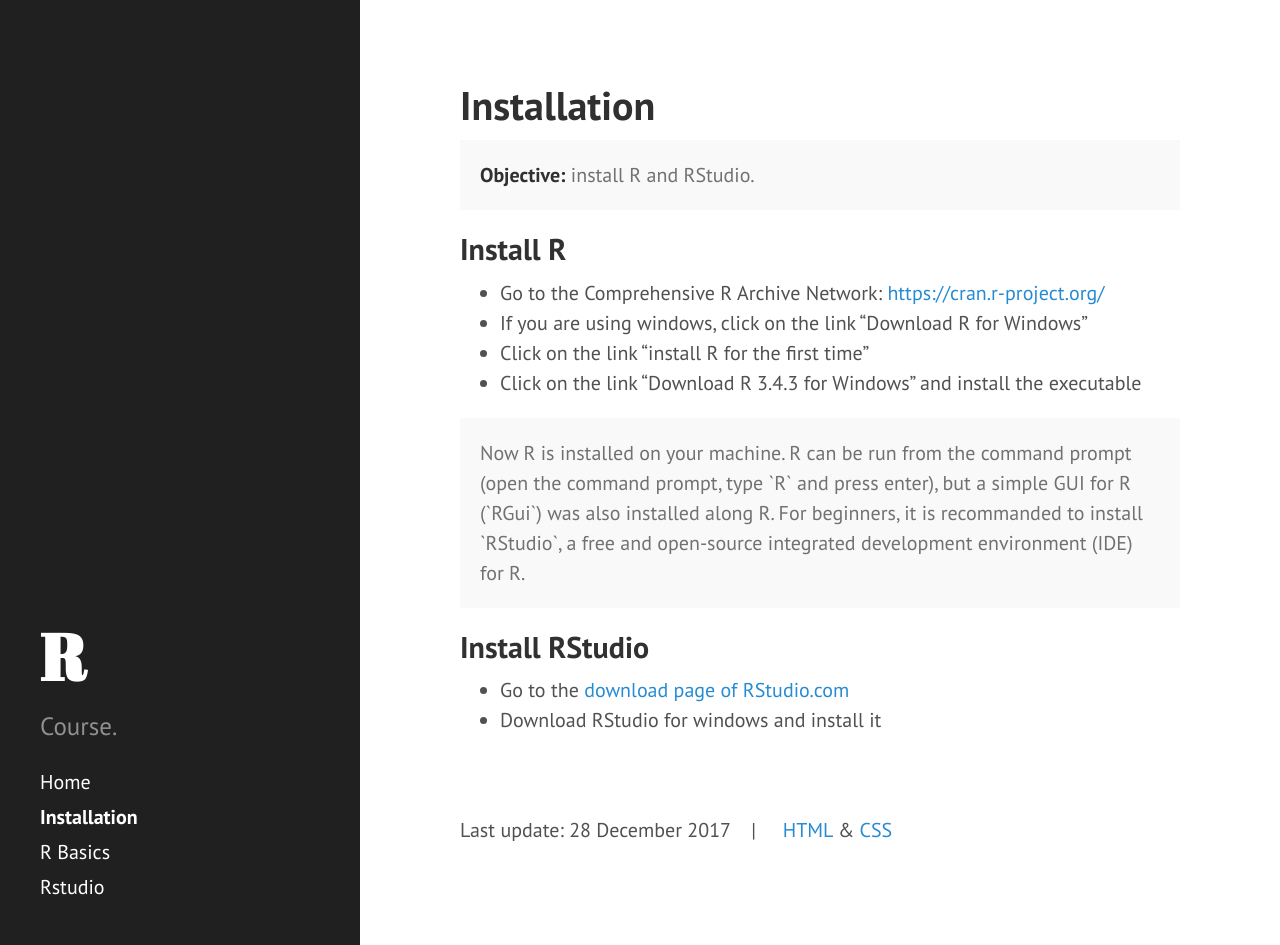
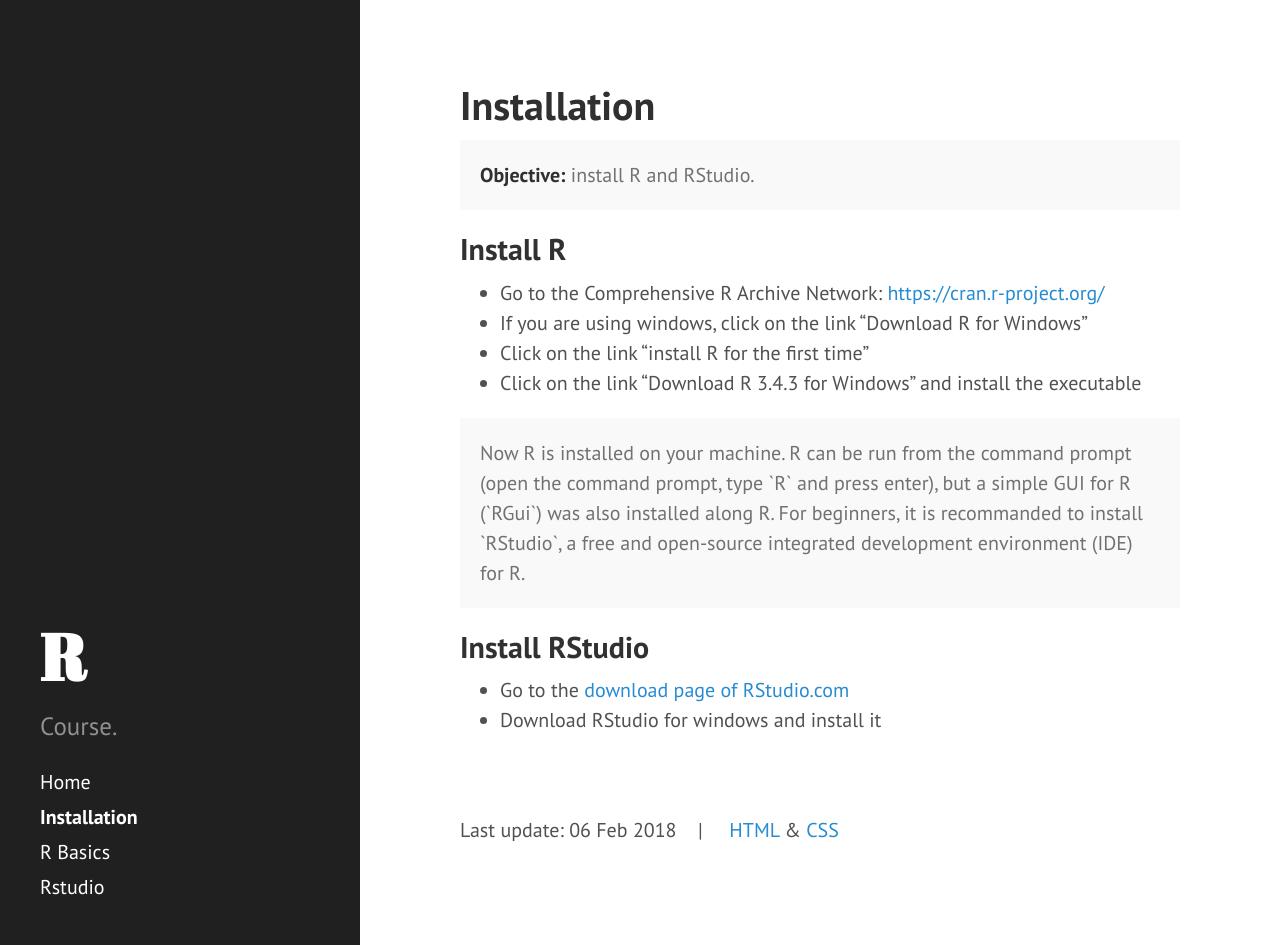
Before and after one commit to emanuelhuber/Rcourse, a Jekyll site: the page built from 01_installation.md, in a window 1280 px wide and 945 px high. Built offline with Jekyll 4.4.1, drawn with Linux system fonts in a browser that asks for light colours.

Commit message:
small corrections

```diff
--- a/_layouts/page.html
+++ b/_layouts/page.html
@@ -8,6 +8,6 @@
 </div>
 
 <footer>
-			<p>Last update: <time datetime="2017-12-28">28 December 2017</time> &nbsp;&nbsp;&nbsp;|&nbsp;&nbsp;&nbsp;
+			<p>Last update: <time datetime="{{page.date}}">{{ page.date | date_to_string }}</time> &nbsp;&nbsp;&nbsp;|&nbsp;&nbsp;&nbsp;
 			&nbsp;<a href="http://validator.w3.org/check?uri=https%3A%2F%2Femanuelhuber.github.io%2Findex.html">HTML</a> &amp; <a href="http://jigsaw.w3.org/css-validator/validator?uri=https%3A%2F%2Femanuelhuber.github.io%2Findex.html">CSS</a></p>
 		</footer>
```
